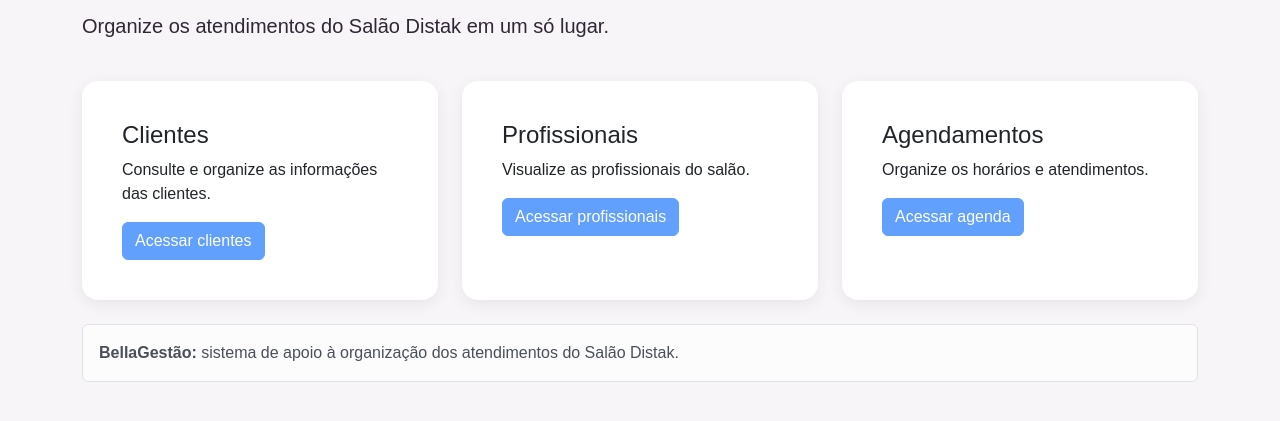
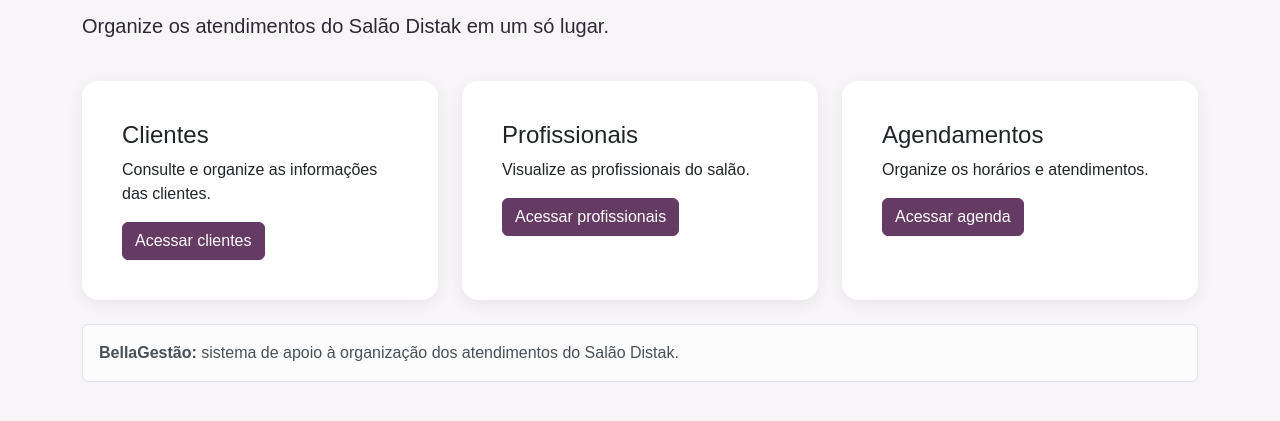
Before and after one commit to deborafreaza/bellagestao, a Flask app: page / in a window 1280 px wide. Shown: the part 149-570 px from the top of the page. Run offline with Flask 3, Linux system fonts and the light colour scheme.

Commit message:
Update index.html

```diff
--- a/app/templates/index.html
+++ b/app/templates/index.html
@@ -19,9 +19,10 @@
             <div class="card-body">
                 <h2 class="h4">Clientes</h2>
                 <p>Consulte e organize as informações das clientes.</p>
-                <button class="btn btn-primary" disabled>
+                <a href="{{ url_for('main.clientes') }}"
+                   class="btn btn-primary">
                     Acessar clientes
-                </button>
+                </a>
             </div>
         </div>
     </div>
@@ -31,9 +32,10 @@
             <div class="card-body">
                 <h2 class="h4">Profissionais</h2>
                 <p>Visualize as profissionais do salão.</p>
-                <button class="btn btn-primary" disabled>
+                <a href="{{ url_for('main.profissionais') }}"
+                   class="btn btn-primary">
                     Acessar profissionais
-                </button>
+                </a>
             </div>
         </div>
     </div>
@@ -43,9 +45,10 @@
             <div class="card-body">
                 <h2 class="h4">Agendamentos</h2>
                 <p>Organize os horários e atendimentos.</p>
-                <button class="btn btn-primary" disabled>
+                <a href="{{ url_for('main.agendamentos') }}"
+                   class="btn btn-primary">
                     Acessar agenda
-                </button>
+                </a>
             </div>
         </div>
     </div>
```
